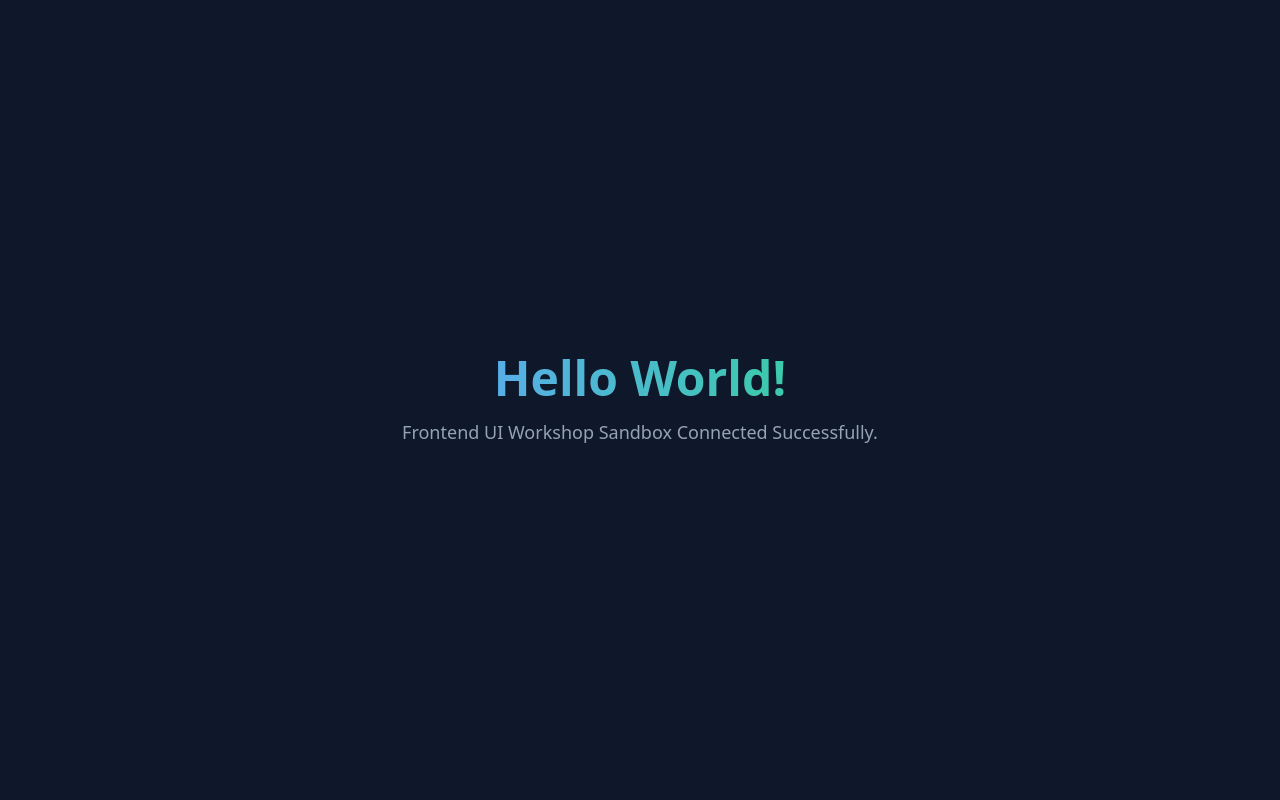
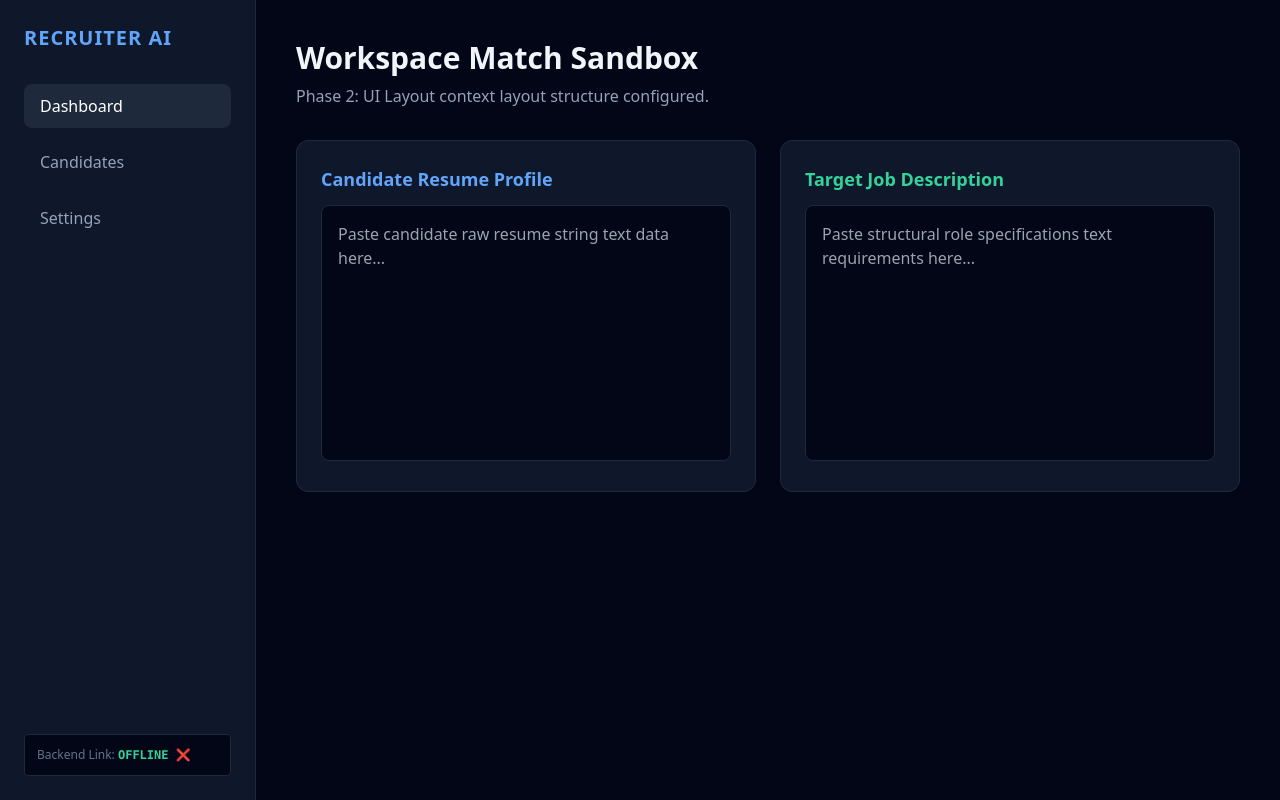
Before and after one commit to Susankit/ultimate-ai-recruiter, a React app in the folder frontend/: page / in a window 1280 px wide. Built offline with nearby package versions, Linux system fonts and the light colour scheme; no server answers; the HTML template or start-up script is replaced by a standard one.

Commit message:
feat: complete dashboard shell layout and api service layer

```diff
--- a/frontend/src/App.jsx
+++ b/frontend/src/App.jsx
@@ -1,13 +1,48 @@
-import React from 'react';
+import React, { useState, useEffect } from 'react';
+import { aiRecruiterAPI } from './services/api';
 
 function App() {
+  const [serverStatus, setServerStatus] = useState("Checking...");
+
+  useEffect(() => {
+    // Verify integration connectivity on mount
+    aiRecruiterAPI.checkHealth().then(data => {
+      setServerStatus(data.status === "healthy" ? "CONNECTED ✅" : "OFFLINE ❌");
+    });
+  }, []);
+
   return (
-    <div className="flex items-center justify-center h-screen bg-slate-900">
-      <div className="text-center">
-        <h1 className="text-5xl font-black text-transparent bg-clip-text bg-gradient-to-r from-blue-400 to-emerald-400 mb-4">
-          Hello World!
-        </h1>
-        <p className="text-slate-400 text-lg">Frontend UI Workshop Sandbox Connected Successfully.</p>
+    <div className="flex h-screen bg-slate-950 text-slate-100 font-sans">
+      {/* Sidebar Component */}
+      <div className="w-64 bg-slate-900 border-r border-slate-800 p-6 flex flex-col justify-between">
+        <div>
+          <h2 className="text-xl font-bold tracking-wider text-blue-400 mb-8">RECRUITER AI</h2>
+          <nav className="space-y-3">
+            <div className="bg-slate-800 text-white px-4 py-2.5 rounded-lg font-medium cursor-pointer">Dashboard</div>
+            <div className="text-slate-400 hover:bg-slate-800 hover:text-white px-4 py-2.5 rounded-lg transition cursor-pointer">Candidates</div>
+            <div className="text-slate-400 hover:bg-slate-800 hover:text-white px-4 py-2.5 rounded-lg transition cursor-pointer">Settings</div>
+          </nav>
+        </div>
+        <div className="text-xs text-slate-500 bg-slate-950 p-3 rounded border border-slate-800">
+          Backend Link: <span className="font-mono font-bold text-emerald-400">{serverStatus}</span>
+        </div>
+      </div>
+
+      {/* Main Workspace Panels */}
+      <div className="flex-1 p-10 overflow-y-auto">
+        <h1 className="text-3xl font-extrabold mb-2">Workspace Match Sandbox</h1>
+        <p className="text-slate-400 mb-8">Phase 2: UI Layout context layout structure configured.</p>
+
+        <div className="grid grid-cols-2 gap-6">
+          <div className="bg-slate-900 p-6 rounded-xl border border-slate-800">
+            <h3 className="text-lg font-semibold mb-3 text-blue-400">Candidate Resume Profile</h3>
+            <textarea className="w-full h-64 bg-slate-950 border border-slate-800 rounded-lg p-4 text-slate-300 focus:outline-none focus:border-blue-500 resize-none" placeholder="Paste candidate raw resume string text data here..."></textarea>
+          </div>
+          <div className="bg-slate-900 p-6 rounded-xl border border-slate-800">
+            <h3 className="text-lg font-semibold mb-3 text-emerald-400">Target Job Description</h3>
+            <textarea className="w-full h-64 bg-slate-950 border border-slate-800 rounded-lg p-4 text-slate-300 focus:outline-none focus:border-emerald-500 resize-none" placeholder="Paste structural role specifications text requirements here..."></textarea>
+          </div>
+        </div>
       </div>
     </div>
   );
--- /dev/null
+++ b/frontend/src/services/api.js
@@ -0,0 +1,28 @@
+const API_BASE_URL = "http://127.0.0.1:8000/api";
+
+export const aiRecruiterAPI = {
+  // Check backend server connection status
+  checkHealth: async () => {
+    try {
+      const response = await fetch(`${API_BASE_URL}/health`);
+      return await response.json();
+    } catch (error) {
+      console.error("Backend connection offline:", error);
+      return { status: "offline", message: "Cannot reach backend server" };
+    }
+  },
+
+  // Placeholder structure to trigger resume parsing later
+  submitMatch: async (resumeText, jobText) => {
+    try {
+      const response = await fetch(`${API_BASE_URL}/match`, {
+        method: "POST",
+        headers: { "Content-Type": "application/json" },
+        body: JSON.stringify({ resume: resumeText, job_description: jobText })
+      });
+      return await response.json();
+    } catch (error) {
+      return { error: "Failed to communicate with matching engine" };
+    }
+  }
+};
```
